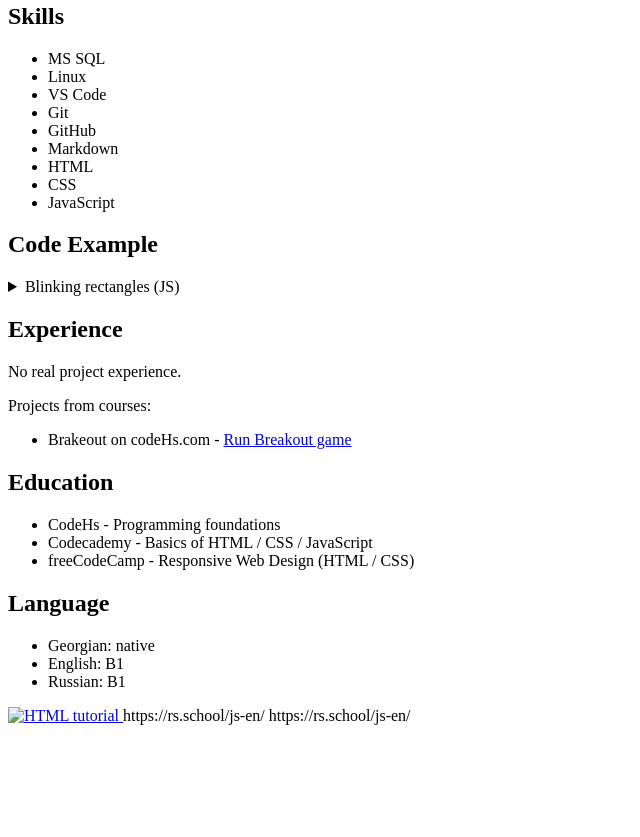
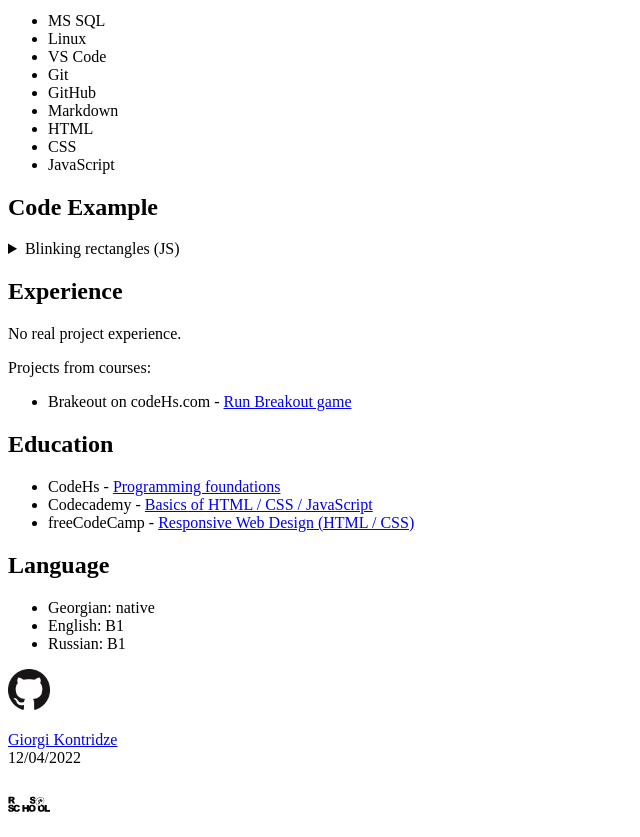
Before and after one commit to giorgikontridze/rsschool-cv, a plain HTML site: page index.html in a window 1280 px wide. Shown: the part 290-1127 px from the top of the page, without its empty margins (0-640 px from the left). Before the commit the page ends 1023 px from the top, so only its background shows below. Drawn offline with Linux system fonts and the light colour scheme.

Commit message:
feat: add links to education courses

```diff
--- a/index.html
+++ b/index.html
@@ -13,7 +13,7 @@
         <nav></nav>
     </header>
     <main class="main-container">
-        A place for website's main content
+
 
         <section class="summary">
             <h2>Summary</h2>
@@ -100,16 +100,16 @@
             <p>No real project experience.</p>
             <p>Projects from courses:</p>
                 <ul>
-                    <li>Brakeout on codeHs.com - <a href="https://codehs.com/share/id/write-the-code-3EllXd/run">Run Breakout game</a></li>
+                    <li>Brakeout on codeHs.com - <a href="https://codehs.com/share/id/write-the-code-3EllXd/run" target="_blank">Run Breakout game</a></li>
                 </ul>
           </section>
 
           <section class="education">
             <h2>Education</h2>
             <ul>
-                <li>CodeHs - Programming foundations</li>
-                <li>Codecademy - Basics of HTML / CSS / JavaScript</li>
-                <li>freeCodeCamp - Responsive Web Design (HTML / CSS)</li>
+                <li>CodeHs - <a href="https://codehs.com/student/3151333/section/273780" target="_blank">Programming foundations</a></li>
+                <li>Codecademy - <a href="https://www.codecademy.com/profiles/kontridze21" target="_blank">Basics of HTML / CSS / JavaScript</a></li>
+                <li>freeCodeCamp - <a href="https://www.freecodecamp.org/giorgikontridze" target="_blank">Responsive Web Design (HTML / CSS)</a></li>
             </ul>
           </section>
 
@@ -123,12 +123,19 @@
           </section>
 
     </main>
-    <footer>
-        <a href="default.asp">
-            <img src="smiley.gif" alt="HTML tutorial" style="width:42px;height:42px;">
+    <footer class="footer-container">
+
+        <a href="https://github.com/giorgikontridze" target="_blank">
+            <img class="footer-logo" src="/images/GitHub-Mark.png" alt="GitHub-Mark" style="width:42px;height:42px;">
           </a>
-        https://rs.school/js-en/
-        https://rs.school/js-en/
+        <p><a href="https://app.rs.school/profile#view" target="_blank">Giorgi Kontridze</a><br>
+            <time datetime="2022-04-12">12/04/2022</time>
+        </p>
+
+
+        <a href="https://rs.school/js-en/" target="_blank">
+            <img class="footer-logo" src="/images/rs_school_js.svg" alt="rs_school_js" style="width:42px;height:42px;">
+          </a>
     </footer>
 </body>
 </html>
```
